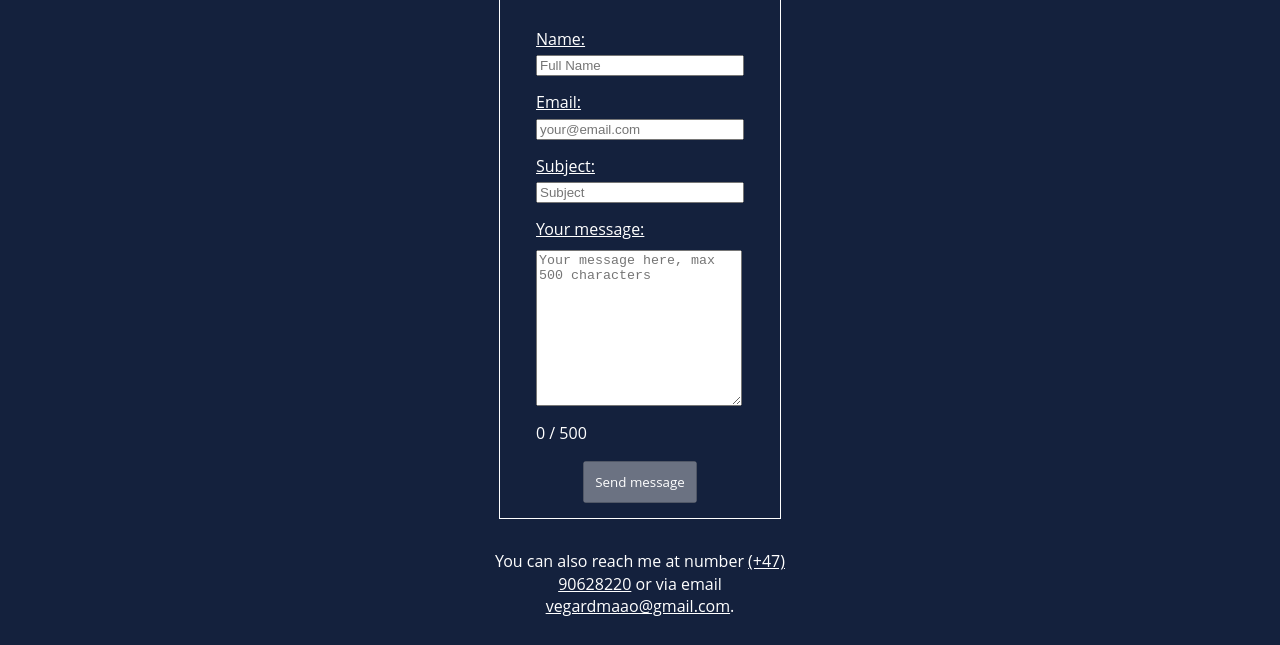
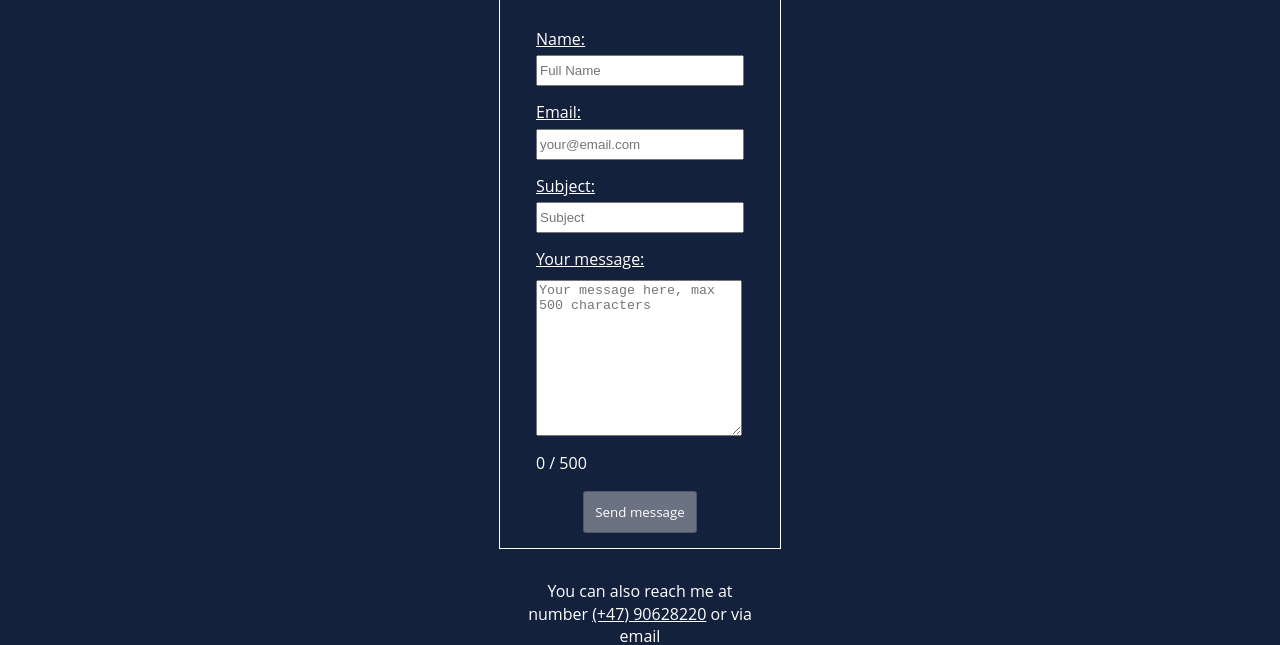
Before and after one commit to VegardMaao/Portfolio-management-1, a plain HTML site: page index.html in a window 1280 px wide. Shown: the part 1157-1802 px from the top of the page. Drawn offline with Linux system fonts and the light colour scheme; a web font is replaced by a local one.

Commit message:
Minor improvements to design
Minor improvements to design and removing comments

```diff
--- a/css/main-styles.css
+++ b/css/main-styles.css
@@ -279,6 +279,10 @@ fieldset > label{
     margin: 10px 0px 0px 0px;
 }
 
+fieldset > input{
+    height: 25px;
+}
+
 fieldset > input, fieldset > textarea{
     width: 200px;
 }
@@ -318,6 +322,10 @@ textarea{
     font-size: 1.3rem;
     text-align: center;
     font-weight: 600;;
+}
+
+.contact-info{
+    max-width: 225px;
 }
 
 .submit{
--- a/index.html
+++ b/index.html
@@ -67,24 +67,21 @@
           <fieldset>
                   <label for="your-name">Name:</label>
                   <input type="text" name="your-name" id="your-name" required placeholder="Full Name">
-                  <!-- <p class="error-message"></p> -->
+
                   <label for="your-email">Email:</label>
                   <input type="email" name="your-email" id="your-email" required placeholder="your@email.com">
-                  <!-- <p class="error-message"></p> -->
                   <label for="your-subject">Subject:</label>
                   <input type="text" name="your-subject" id="your-subject" required placeholder="Subject">
-                  <!-- <p class="error-message"></p> -->
                   <label for="your-message">Your message:</label>
                   <textarea name="your-message" id="your-message" cols="30" rows="10" required
                       placeholder="Your message here, max 500 characters"></textarea>
-                  <!-- <p class="error-message"></p> -->
                   <p class="char-count"><span class="counter"></span> / <span class="max-val"></span></p>
           </fieldset>
           <button class="submit" type="submit" disabled>Send message</button>
       </form>
 
       <div class="infotext">
-        <p>
+        <p class="contact-info">
           You can also reach me at number
           <a href="tel:+4790628220" class="contact-link">(+47) 90628220</a> or
           via email <a href="mailto:vegardmaao@gmail.com" class="contact-link">vegardmaao@gmail.com</a>.
--- a/js/exports/functions/characterCounter.js
+++ b/js/exports/functions/characterCounter.js
@@ -2,7 +2,7 @@ export function characterCount(input, counter, maxValText, maxLength, minVal) {
     const inpLength = input.length;
     counter.innerText = inpLength;
     maxValText.innerText = maxLength;
-    if (inpLength <= minVal || inpLength >= maxLength){
+    if (inpLength < minVal || inpLength >= maxLength){
         counter.style.cssText = "color: red;"
     } else {
         counter.style.cssText ="color: #fff;"
```
